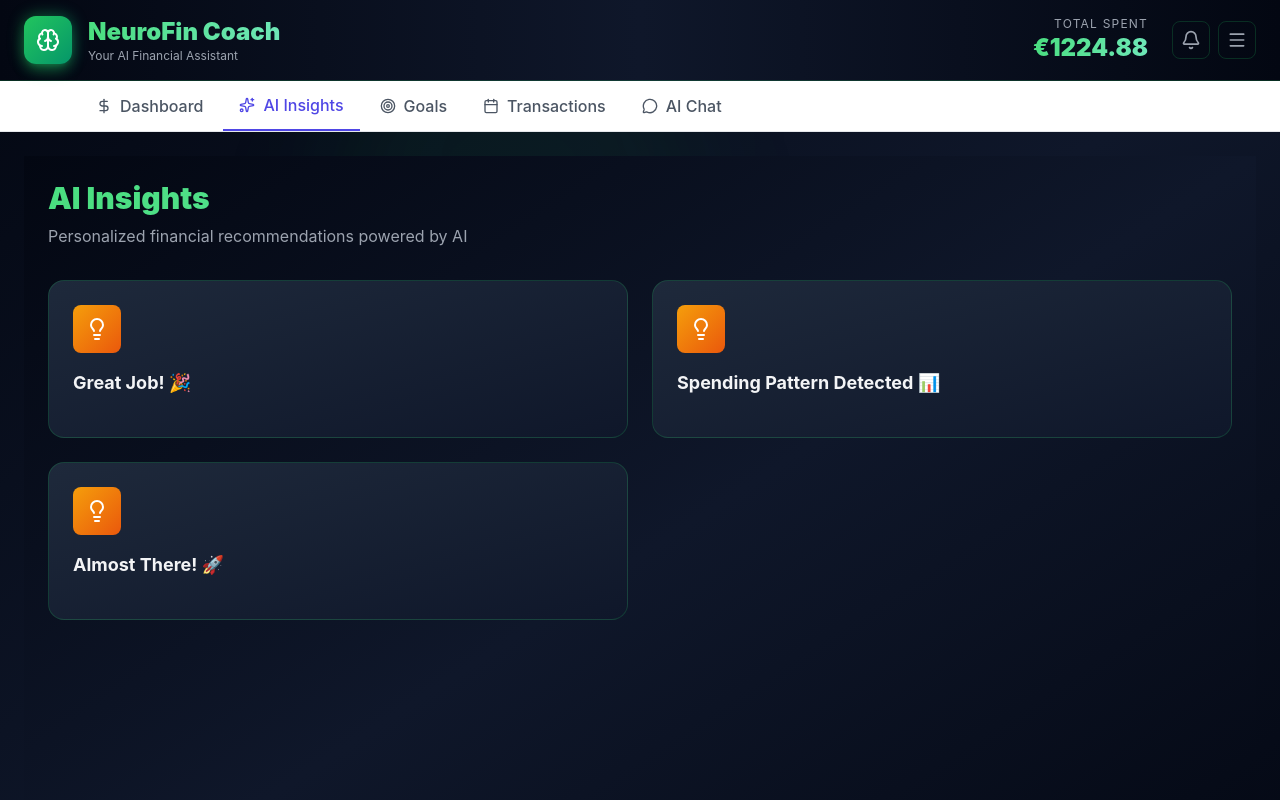
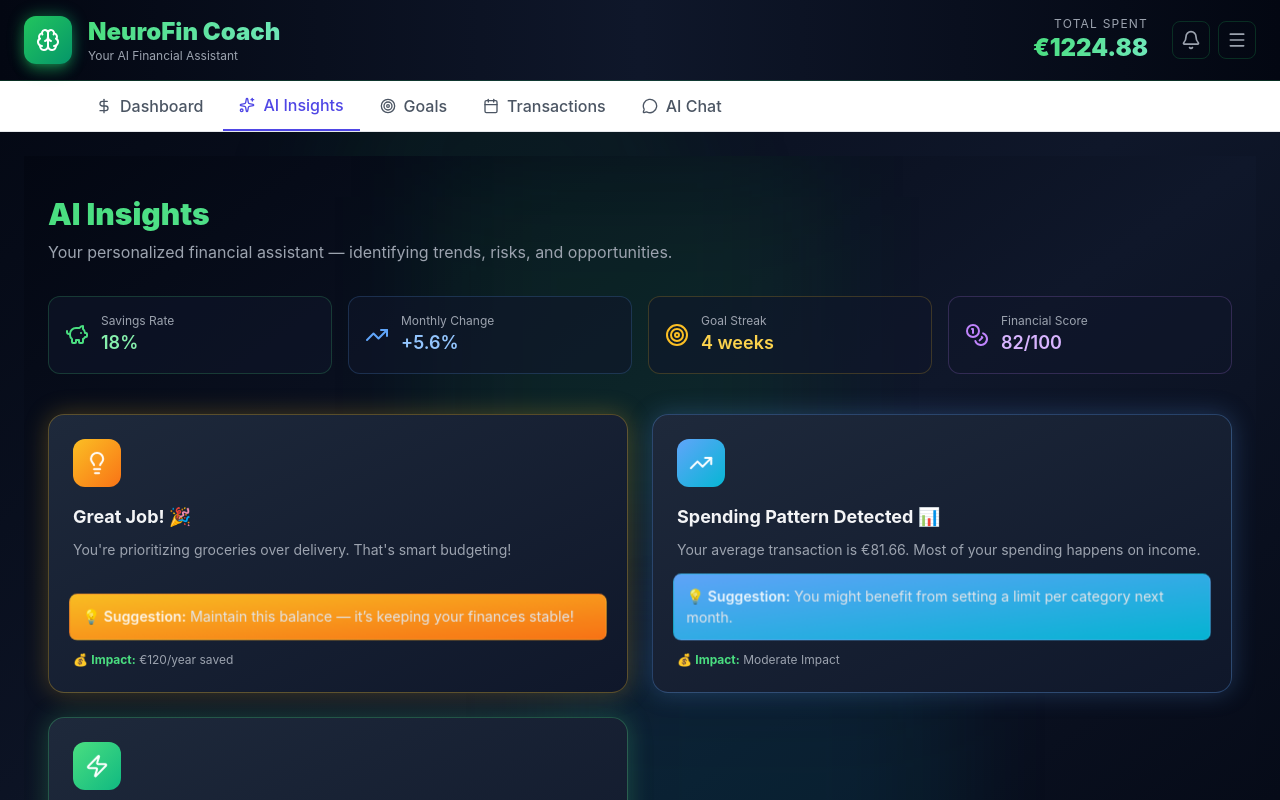
Before and after one commit to a-cvijic/neurofin-cach, a React (Create React App) app: page / in a window 1280 px wide. Both pictures are taken after a click on the button "AI Insights". Shown: the top 800 px of the page. Built offline with nearby package versions, Linux system fonts and the light colour scheme.

Commit message:
Updates to the AIInsights page

```diff
--- a/src/App.js
+++ b/src/App.js
@@ -7,11 +7,11 @@ import Goals from "./components/Goals";
 import Transactions from "./components/Transactions";
 import AIChat from "./components/AIChat";
 import { MOCK_TRANSACTIONS, SAVING_GOAL } from "./data/mockData";
-import { TrendingUp, Award, Sparkles, Target } from "lucide-react";
 
 const App = () => {
   const [activeTab, setActiveTab] = useState("dashboard");
 
+  // Compute category totals
   const categoryData = useMemo(() => {
     const grouped = MOCK_TRANSACTIONS.reduce((acc, t) => {
       acc[t.category] = (acc[t.category] || 0) + t.amount;
@@ -27,11 +27,13 @@ const App = () => {
       .sort((a, b) => b.value - a.value);
   }, []);
 
+  // Total spent
   const totalSpent = useMemo(
     () => MOCK_TRANSACTIONS.reduce((sum, t) => sum + t.amount, 0),
     []
   );
 
+  // ✅ Updated Insights (matches new AIInsights component)
   const insights = useMemo(() => {
     const foodDelivery =
       categoryData.find((c) => c.name === "Food Delivery")?.value || 0;
@@ -41,12 +43,12 @@ const App = () => {
 
     return [
       {
-        type: foodDelivery > groceries ? "warning" : "success",
+        type: foodDelivery > groceries ? "warning" : "tip",
         title:
           foodDelivery > groceries
             ? "Food Delivery Alert! 🍕"
             : "Great Job! 🎉",
-        message:
+        description:
           foodDelivery > groceries
             ? `You're spending €${foodDelivery.toFixed(
                 2
@@ -56,43 +58,45 @@ const App = () => {
                 foodDelivery * 0.6
               ).toFixed(2)}/month!`
             : "You're prioritizing groceries over delivery. That's smart budgeting!",
-        icon: foodDelivery > groceries ? TrendingUp : Award,
+        suggestion:
+          foodDelivery > groceries
+            ? "Try home-cooked meals twice a week to reduce delivery costs."
+            : "Maintain this balance — it’s keeping your finances stable!",
+        impact: foodDelivery > groceries ? "€60/month" : "€120/year saved",
       },
       {
-        type: "info",
+        type: "trend",
         title: "Spending Pattern Detected 📊",
-        message: `Your average transaction is €${avgTransaction.toFixed(
+        description: `Your average transaction is €${avgTransaction.toFixed(
           2
         )}. Most of your spending happens on ${categoryData[0].name.toLowerCase()}.`,
-        icon: Sparkles,
+        suggestion:
+          "You might benefit from setting a limit per category next month.",
+        impact: "Moderate Impact",
       },
       {
         type:
           SAVING_GOAL.current >= SAVING_GOAL.target * 0.7
-            ? "success"
-            : "warning",
+            ? "opportunity"
+            : "tip",
         title:
           SAVING_GOAL.current >= SAVING_GOAL.target * 0.7
             ? "Almost There! 🚀"
             : "Keep Pushing! 💪",
-        message: `You're ${(
+        description: `You're ${(
           (SAVING_GOAL.current / SAVING_GOAL.target) *
           100
-        ).toFixed(0)}% to your €${SAVING_GOAL.target} goal. ${
-          SAVING_GOAL.target - SAVING_GOAL.current > 0
-            ? `Just €${(SAVING_GOAL.target - SAVING_GOAL.current).toFixed(
-                2
-              )} to go!`
-            : "Goal reached!"
-        }`,
-        icon: Target,
+        ).toFixed(0)}% to your €${SAVING_GOAL.target} goal.`,
+        suggestion:
+          "Add an extra €10/week — you’ll hit your target one week early!",
+        impact: "€55 remaining",
       },
     ];
   }, [categoryData, totalSpent]);
 
   return (
     <div className="min-h-screen bg-gradient-to-br from-gray-950 via-slate-900 to-gray-950">
-      {/* Animated background elements */}
+      {/* Animated background glow */}
       <div className="fixed inset-0 pointer-events-none">
         <div className="absolute top-0 left-1/4 w-96 h-96 bg-green-600/10 rounded-full blur-3xl animate-pulse" />
         <div
--- a/src/components/AIInsight.jsx
+++ b/src/components/AIInsight.jsx
@@ -1,52 +1,200 @@
-import React from 'react';
-import { Lightbulb, TrendingUp, AlertCircle, Zap } from 'lucide-react';
+import React from "react";
+import {
+  Lightbulb,
+  TrendingUp,
+  AlertCircle,
+  Zap,
+  PiggyBank,
+  Coins,
+  Target,
+} from "lucide-react";
 
 const AIInsights = ({ insights }) => {
+  const sampleInsights =
+    insights && insights.length > 0
+      ? insights
+      : [
+          {
+            type: "tip",
+            title: "Smart Spending Ratio",
+            description:
+              "Your essentials account for 62% of total spending — slightly above the healthy 50–60% range.",
+            suggestion:
+              "Redirect 5% from non-essentials to savings next month to balance it.",
+            impact: "~€120/month",
+          },
+          {
+            type: "trend",
+            title: "Rising Food Delivery Costs 🍕",
+            description:
+              "Food delivery rose 24% compared to last month, mostly during weekends.",
+            suggestion:
+              "Limit orders to once per week — potential savings of €60/month.",
+            impact: "€720/year",
+          },
+          {
+            type: "opportunity",
+            title: "Savings Streak Detected 🚀",
+            description:
+              "You’ve maintained consistent weekly deposits for four weeks.",
+            suggestion:
+              "Auto-transfer €20 extra weekly to accelerate your progress.",
+            impact: "€240 over 3 months",
+          },
+          {
+            type: "warning",
+            title: "Subscription Overload ⚠️",
+            description:
+              "You have 8 active subscriptions totaling €92/month — up 40% from last quarter.",
+            suggestion:
+              "Review rarely used services. Canceling just 2 saves €25/month.",
+            impact: "€300/year",
+          },
+        ];
+
   const insightTypes = {
-    tip: { icon: Lightbulb, color: 'from-amber-500 to-orange-600', bg: 'from-amber-500/20 to-orange-500/20' },
-    warning: { icon: AlertCircle, color: 'from-red-500 to-rose-600', bg: 'from-red-500/20 to-rose-500/20' },
-    opportunity: { icon: Zap, color: 'from-green-500 to-emerald-600', bg: 'from-green-500/20 to-emerald-500/20' },
-    trend: { icon: TrendingUp, color: 'from-blue-500 to-cyan-600', bg: 'from-blue-500/20 to-cyan-500/20' }
+    tip: {
+      icon: Lightbulb,
+      color: "from-amber-400 to-orange-500",
+      border: "border-amber-400/30",
+      glow: "shadow-[0_0_25px_rgba(251,191,36,0.25)]",
+    },
+    trend: {
+      icon: TrendingUp,
+      color: "from-blue-400 to-cyan-500",
+      border: "border-blue-400/30",
+      glow: "shadow-[0_0_25px_rgba(96,165,250,0.25)]",
+    },
+    opportunity: {
+      icon: Zap,
+      color: "from-green-400 to-emerald-500",
+      border: "border-green-400/30",
+      glow: "shadow-[0_0_25px_rgba(74,222,128,0.25)]",
+    },
+    warning: {
+      icon: AlertCircle,
+      color: "from-red-500 to-rose-600",
+      border: "border-red-500/30",
+      glow: "shadow-[0_0_25px_rgba(248,113,113,0.25)]",
+    },
+  };
+
+  const summary = {
+    savingsRate: 18,
+    monthlyChange: 5.6,
+    streak: 4,
+    score: 82,
   };
 
   return (
-    <div className="min-h-screen bg-gradient-to-br from-gray-950 via-slate-900 to-gray-950 p-6">
-      <div className="max-w-7xl mx-auto">
-        <div className="mb-8">
-          <h1 className="text-3xl font-black bg-gradient-to-r from-green-400 to-emerald-300 bg-clip-text text-transparent mb-2">AI Insights</h1>
-          <p className="text-gray-400">Personalized financial recommendations powered by AI</p>
+    <div className="min-h-screen bg-gradient-to-br from-gray-950 via-slate-900 to-gray-950 px-6 py-10 relative overflow-hidden">
+      {/* background pulse blobs */}
+      <div className="absolute inset-0 pointer-events-none">
+        <div className="absolute top-0 left-1/3 w-96 h-96 bg-green-500/10 blur-3xl animate-pulse-slow"></div>
+        <div
+          className="absolute bottom-0 right-1/4 w-96 h-96 bg-cyan-500/10 blur-3xl animate-pulse-slow"
+          style={{ animationDelay: "1.5s" }}
+        ></div>
       </div>
 
+      <div className="relative z-10 max-w-7xl mx-auto">
+        <div className="mb-8">
+          <h1 className="text-3xl font-black bg-gradient-to-r from-green-400 to-emerald-300 bg-clip-text text-transparent mb-2">
+            AI Insights
+          </h1>
+          <p className="text-gray-400">
+            Your personalized financial assistant — identifying trends, risks,
+            and opportunities.
+          </p>
+        </div>
+
+        {/* summary metrics */}
+        <div className="grid grid-cols-2 lg:grid-cols-4 gap-4 mb-10">
+          <div className="bg-slate-900/60 border border-green-400/20 rounded-xl p-4 flex items-center gap-3">
+            <PiggyBank className="w-6 h-6 text-green-400" />
+            <div>
+              <p className="text-xs text-gray-400">Savings Rate</p>
+              <p className="text-lg font-semibold text-green-300">
+                {summary.savingsRate}%
+              </p>
+            </div>
+          </div>
+          <div className="bg-slate-900/60 border border-blue-400/20 rounded-xl p-4 flex items-center gap-3">
+            <TrendingUp className="w-6 h-6 text-blue-400" />
+            <div>
+              <p className="text-xs text-gray-400">Monthly Change</p>
+              <p className="text-lg font-semibold text-blue-300">
+                +{summary.monthlyChange}%
+              </p>
+            </div>
+          </div>
+          <div className="bg-slate-900/60 border border-amber-400/20 rounded-xl p-4 flex items-center gap-3">
+            <Target className="w-6 h-6 text-amber-400" />
+            <div>
+              <p className="text-xs text-gray-400">Goal Streak</p>
+              <p className="text-lg font-semibold text-amber-300">
+                {summary.streak} weeks
+              </p>
+            </div>
+          </div>
+          <div className="bg-slate-900/60 border border-purple-400/20 rounded-xl p-4 flex items-center gap-3">
+            <Coins className="w-6 h-6 text-purple-400" />
+            <div>
+              <p className="text-xs text-gray-400">Financial Score</p>
+              <p className="text-lg font-semibold text-purple-300">
+                {summary.score}/100
+              </p>
+            </div>
+          </div>
+        </div>
+
+        {/* main insights */}
         <div className="grid grid-cols-1 lg:grid-cols-2 gap-6">
-          {insights.map((insight, idx) => {
-            const typeConfig = insightTypes[insight.type] || insightTypes.tip;
-            const Icon = typeConfig.icon;
+          {sampleInsights.map((insight, idx) => {
+            const type = insightTypes[insight.type] || insightTypes.tip;
+            const Icon = type.icon;
 
             return (
               <div
                 key={idx}
-                className="bg-gradient-to-br from-slate-800 to-slate-900 border border-green-500/20 hover:border-green-500/40 rounded-2xl p-6 transition-all hover:shadow-lg hover:shadow-green-500/10"
+                className={`relative bg-gradient-to-br from-slate-800 to-slate-900 border ${type.border} rounded-2xl p-6 min-h-[220px] flex flex-col justify-between transition-all duration-300 hover:scale-[1.02] hover:shadow-xl ${type.glow}`}
               >
-                <div className={`w-12 h-12 bg-gradient-to-br ${typeConfig.color} rounded-lg flex items-center justify-center mb-4`}>
-                  <Icon className="w-6 h-6 text-white" />
+                <div>
+                  <div
+                    className={`w-12 h-12 bg-gradient-to-br ${type.color} rounded-xl flex items-center justify-center mb-4`}
+                  >
+                    <Icon className="w-6 h-6 text-white animate-pulse-slow" />
+                  </div>
+                  <h3 className="text-lg font-bold text-gray-100 mb-2">
+                    {insight.title}
+                  </h3>
+                  <p className="text-gray-400 text-sm leading-relaxed mb-3">
+                    {insight.description}
+                  </p>
                 </div>
 
-                <h3 className="text-lg font-bold text-gray-100 mb-2">{insight.title}</h3>
-                <p className="text-gray-400 text-sm mb-4">{insight.description}</p>
-
+                <div>
                   {insight.suggestion && (
-                  <div className={`bg-gradient-to-br ${typeConfig.bg} border border-green-500/20 rounded-lg p-3`}>
-                    <p className="text-sm text-gray-300">
-                      <span className="font-semibold">💡 Suggestion:</span> {insight.suggestion}
+                    <div
+                      className={`relative bg-gradient-to-br ${type.color} opacity-80 border border-white/5 rounded-lg p-3 backdrop-blur-sm animate-pulse-slow`}
+                    >
+                      <p className="text-sm text-gray-100">
+                        <span className="font-semibold text-white/90">
+                          💡 Suggestion:
+                        </span>{" "}
+                        <span className="text-gray-200">
+                          {insight.suggestion}
+                        </span>
                       </p>
                     </div>
                   )}
-
                   {insight.impact && (
-                  <div className="mt-3 text-xs text-gray-500">
-                    <p>💰 Potential Impact: <span className="text-green-400 font-bold">€{insight.impact}</span></p>
+                    <div className="mt-3 text-xs text-gray-400">
+                      💰 <span className="text-green-400 font-bold">Impact:</span>{" "}
+                      {insight.impact}
                     </div>
                   )}
+                </div>
               </div>
             );
           })}
--- a/src/index.css
+++ b/src/index.css
@@ -16,3 +16,18 @@ code {
   font-family: source-code-pro, Menlo, Monaco, Consolas, 'Courier New',
     monospace;
 }
+
+@keyframes pulse-slow {
+  0%, 100% {
+    opacity: 0.85;
+    transform: scale(1);
+  }
+  50% {
+    opacity: 1;
+    transform: scale(1.015);
+  }
+}
+
+.animate-pulse-slow {
+  animation: pulse-slow 5s ease-in-out infinite;
+}
```
Lines whose indentation alone changed are shown as unchanged.
